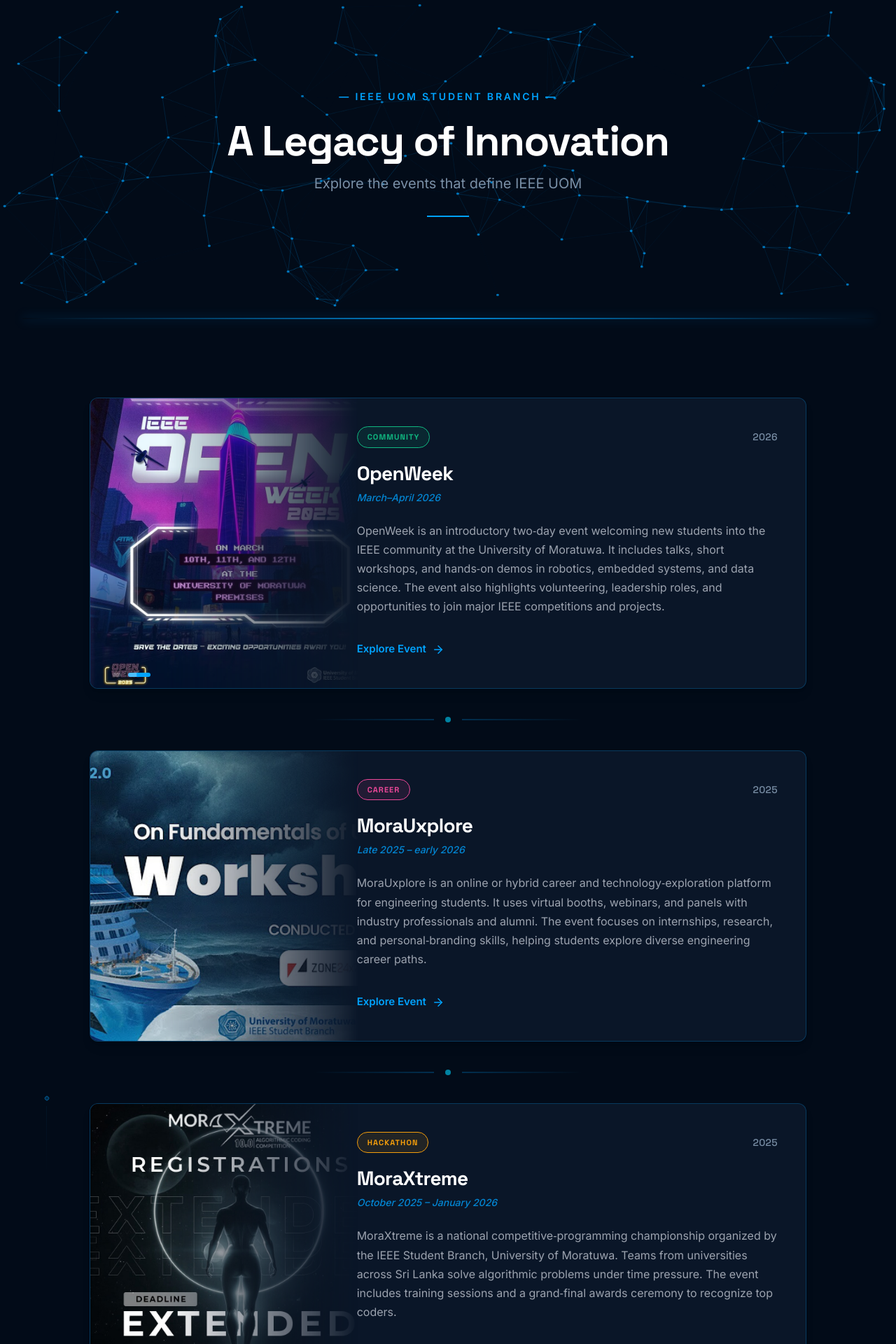
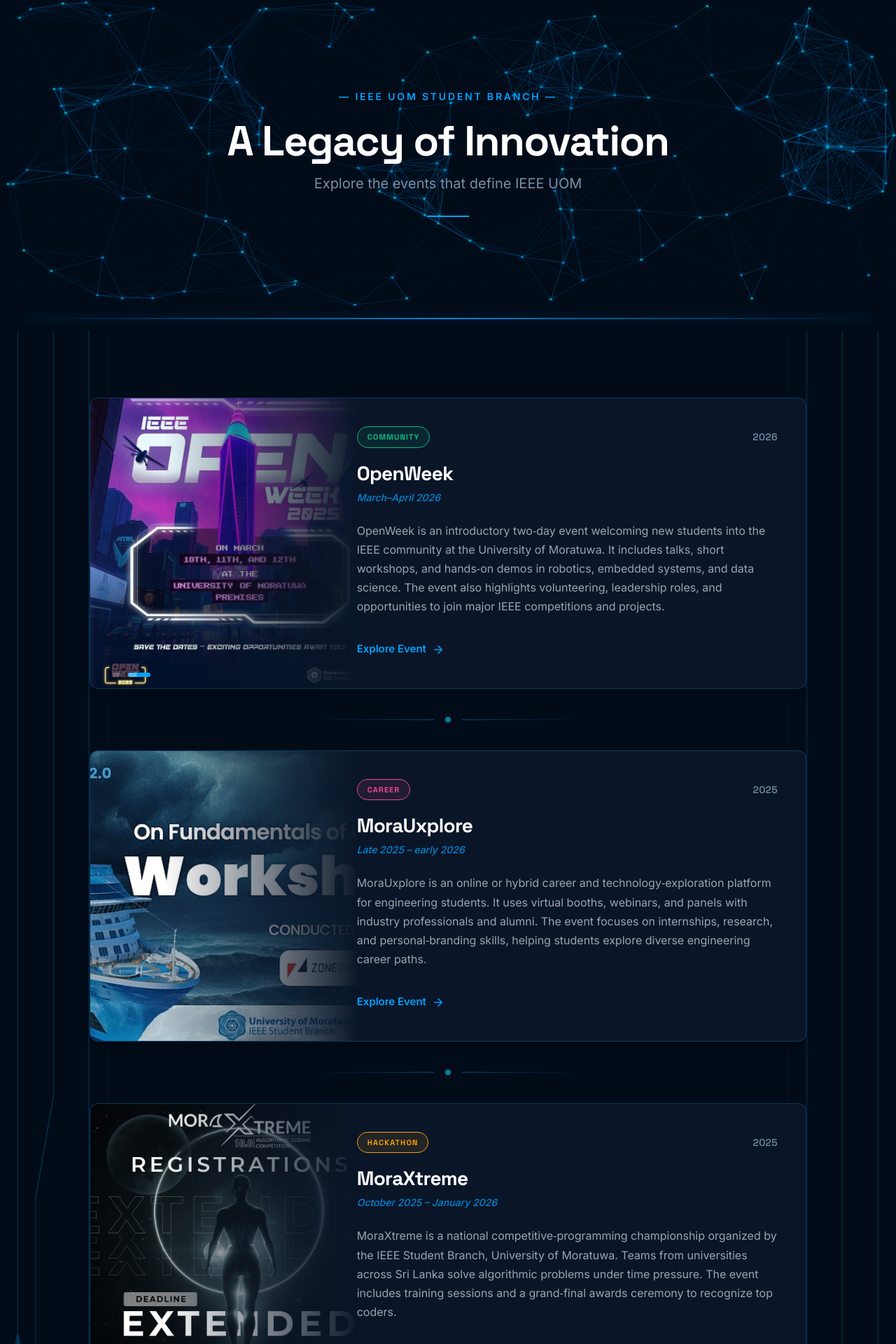
Before and after one commit to Senuka-Deneth/IEEE-event-page, a React (Vite) app in the folder events-page/: page / in a window 1280 px wide. Shown: the top 1920 px of the page at 70% size. Built offline with nearby package versions, Linux system fonts and the light colour scheme.

Commit message:
refactor: enhance visual aesthetics with SVG circuit board animations in Roadmap and improved particle density and styling in Hero

```diff
--- a/events-page/src/components/Hero.jsx
+++ b/events-page/src/components/Hero.jsx
@@ -13,8 +13,8 @@
     const ctx = canvas.getContext('2d');
     let animationFrameId;
     let particles = [];
-    const MAX_PARTICLES = 120; // Increased particle count
-    const CONN_DIS = 120;
+    const MAX_PARTICLES = 160; // Increased particle count for better density
+    const CONN_DIS = 160; // Increased connection distance
 
     // Mouse tracking
     let mouse = { x: -1000, y: -1000 };
@@ -45,6 +45,7 @@
         this.y = Math.random() * canvas.height;
         this.vx = (Math.random() - 0.5) * 1.5;
         this.vy = (Math.random() - 0.5) * 1.5;
+        this.color = Math.random() > 0.5 ? 'rgba(0, 163, 255, 0.8)' : 'rgba(0, 224, 255, 0.8)';
       }
       update() {
         // Gentle hover reaction: slowly ease away from mouse
@@ -84,9 +85,15 @@
       }
       draw() {
         ctx.beginPath();
-        ctx.arc(this.x, this.y, 2, 0, Math.PI * 2);
-        ctx.fillStyle = 'rgba(0, 163, 255, 0.7)';
+        ctx.arc(this.x, this.y, 2.2, 0, Math.PI * 2);
+        ctx.fillStyle = this.color;
+
+        // Add subtle glow effect
+        ctx.shadowBlur = 8;
+        ctx.shadowColor = this.color;
+
         ctx.fill();
+        ctx.shadowBlur = 0; // Reset for next draw
       }
     }
 
@@ -109,8 +116,9 @@
             ctx.beginPath();
             ctx.moveTo(particles[i].x, particles[i].y);
             ctx.lineTo(mouse.x, mouse.y);
-            ctx.strokeStyle = `rgba(0, 163, 255, ${0.4 * (1 - distMouse / CONN_DIS)})`;
-            ctx.lineWidth = 1;
+            // Increased line opacity for better visibility
+            ctx.strokeStyle = `rgba(0, 163, 255, ${0.5 * (1 - distMouse / CONN_DIS)})`;
+            ctx.lineWidth = 1.2;
             ctx.stroke();
           }
         }
@@ -124,7 +132,8 @@
             ctx.beginPath();
             ctx.moveTo(particles[i].x, particles[i].y);
             ctx.lineTo(particles[j].x, particles[j].y);
-            ctx.strokeStyle = `rgba(0, 163, 255, ${0.4 * (1 - dist / CONN_DIS)})`;
+            // Increased line opacity for better visibility
+            ctx.strokeStyle = `rgba(0, 163, 255, ${0.5 * (1 - dist / CONN_DIS)})`;
             ctx.lineWidth = 1;
             ctx.stroke();
           }
@@ -143,10 +152,10 @@
   }, [shouldReduceMotion]);
 
   return (
-    <section className="relative min-h-[40vh] py-32 flex flex-col justify-center items-center overflow-hidden bg-ieee-bg text-center px-4">
+    <section className="relative min-h-[50vh] py-32 flex flex-col justify-center items-center overflow-hidden bg-ieee-bg text-center px-4 bg-[radial-gradient(#00a3ff12_1.5px,transparent_1.5px)] [background-size:48px_48px]">
       <canvas
         ref={canvasRef}
-        className="absolute top-0 left-0 w-full h-full pointer-events-none"
+        className="absolute top-0 left-0 w-full h-full pointer-events-none opacity-80"
         aria-hidden="true"
       />
 
--- a/events-page/src/components/Roadmap.jsx
+++ b/events-page/src/components/Roadmap.jsx
@@ -6,46 +6,54 @@
 export default function Roadmap() {
   return (
     <section className="relative py-24 px-4 bg-ieee-bg overflow-hidden" id="roadmap">
-      {/* Premium Background Decorations */}
-      <div className="absolute inset-0 pointer-events-none overflow-hidden select-none">
-        {/* Floating Ambient Orbs */}
-        <motion.div
-          animate={{ x: [0, 50, 0], y: [0, 30, 0] }}
-          transition={{ duration: 20, repeat: Infinity, ease: "linear" }}
-          className="absolute top-1/4 -left-20 w-96 h-96 bg-ieee-blue/5 rounded-full blur-[120px]"
-        />
-        <motion.div
-          animate={{ x: [0, -40, 0], y: [0, 50, 0] }}
-          transition={{ duration: 25, repeat: Infinity, ease: "linear" }}
-          className="absolute top-2/3 -right-20 w-[500px] h-[500px] bg-ieee-cyan/5 rounded-full blur-[150px]"
-        />
-        <motion.div
-          animate={{ scale: [1, 1.1, 1] }}
-          transition={{ duration: 15, repeat: Infinity, ease: "easeInOut" }}
-          className="absolute top-1/2 left-1/2 -translate-x-1/2 -translate-y-1/2 w-full h-full bg-ieee-blue/[0.02] rounded-full blur-[180px]"
-        />
+      {/* Theme-Relevant Circuit Board Visuals (Outer 12%) */}
+      <div className="absolute inset-0 pointer-events-none overflow-hidden select-none z-0">
+        {/* Deep Ambient Glow (Static) */}
+        <div className="absolute top-1/4 -left-20 w-96 h-96 bg-ieee-blue/5 rounded-full blur-[120px]" />
+        <div className="absolute top-2/3 -right-20 w-[500px] h-[500px] bg-ieee-cyan/5 rounded-full blur-[150px]" />
 
-        {/* Decorative Circuit Nodes on the sides */}
-        <div className="hidden lg:block absolute inset-0">
-          {[...Array(6)].map((_, i) => (
-            <motion.div
-              key={i}
-              initial={{ opacity: 0 }}
-              whileInView={{ opacity: 1 }}
-              transition={{ delay: i * 0.2 }}
-              className="absolute group"
-              style={{
-                top: `${15 + i * 15}%`,
-                left: i % 2 === 0 ? '5%' : '92%',
-              }}
-            >
-              <div className="w-1.5 h-1.5 rounded-sm bg-ieee-blue/20 border border-ieee-blue/40 rotate-45 mb-2" />
-              <div
-                className={`h-24 w-px bg-gradient-to-b from-ieee-blue/20 to-transparent ${i % 2 === 0 ? 'ml-0.5' : 'ml-0.5'}`}
-                style={{ opacity: 0.3 }}
-              />
-            </motion.div>
-          ))}
+        {/* Side Circuit Tracks - Left */}
+        <div className="hidden lg:block absolute left-0 top-0 w-[12%] h-full opacity-50 border-r border-ieee-blue/10">
+          <svg className="w-full h-full" viewBox="0 0 120 1000" preserveAspectRatio="none">
+            {/* Static Trace Lines */}
+            <path d="M20 0 V200 L40 220 V400 L20 420 V1000" stroke="currentColor" className="text-ieee-blue/40" strokeWidth="1.2" fill="none" />
+            <path d="M60 0 V150 L40 170 V350 L60 370 V1000" stroke="currentColor" className="text-ieee-cyan/30" strokeWidth="1.2" fill="none" />
+            <path d="M100 0 V300 L80 320 V500 L100 520 V1000" stroke="currentColor" className="text-ieee-blue/40" strokeWidth="1.2" fill="none" />
+
+            {/* Logic Pads (Circles & Squares) */}
+            <circle cx="20" cy="200" r="3.5" className="fill-ieee-blue/40" />
+            <rect x="36.5" y="346.5" width="7" height="7" className="fill-ieee-cyan/40 rotate-45" />
+            <circle cx="100" cy="520" r="3.5" className="fill-ieee-blue/40" />
+            <rect x="76.5" y="316.5" width="7" height="7" className="fill-ieee-blue/40" />
+          </svg>
+
+          {/* Pulsing Data Trace */}
+          <motion.div
+            animate={{ top: ['-10%', '110%'] }}
+            transition={{ duration: 8, repeat: Infinity, ease: "linear", delay: 2 }}
+            className="absolute left-[19.4px] w-[1.2px] h-24 bg-gradient-to-b from-transparent via-ieee-blue to-transparent shadow-[0_0_12px_#00A3FF]"
+          />
+        </div>
+
+        {/* Side Circuit Tracks - Right */}
+        <div className="hidden lg:block absolute right-0 top-0 w-[12%] h-full opacity-50 border-l border-ieee-blue/10">
+          <svg className="w-full h-full" viewBox="0 0 120 1000" preserveAspectRatio="none">
+            <path d="M100 0 V250 L80 270 V450 L100 470 V1000" stroke="currentColor" className="text-ieee-blue/40" strokeWidth="1.2" fill="none" />
+            <path d="M60 0 V350 L80 370 V550 L60 570 V1000" stroke="currentColor" className="text-ieee-cyan/30" strokeWidth="1.2" fill="none" />
+            <path d="M20 0 V450 L40 470 V650 L20 670 V1000" stroke="currentColor" className="text-ieee-blue/40" strokeWidth="1.2" fill="none" />
+
+            <circle cx="100" cy="250" r="3.5" className="fill-ieee-blue/40" />
+            <rect x="76.5" y="546.5" width="7" height="7" className="fill-ieee-cyan/40 rotate-45" />
+            <circle cx="20" cy="450" r="3.5" className="fill-ieee-blue/40" />
+            <rect x="36.5" y="466.5" width="7" height="7" className="fill-ieee-blue/40" />
+          </svg>
+
+          {/* Pulsing Data Trace */}
+          <motion.div
+            animate={{ top: ['-10%', '110%'] }}
+            transition={{ duration: 10, repeat: Infinity, ease: "linear", delay: 1 }}
+            className="absolute left-[99.4px] w-[1.2px] h-32 bg-gradient-to-b from-transparent via-ieee-cyan to-transparent shadow-[0_0_15px_#00E0FF]"
+          />
         </div>
       </div>
 
```
